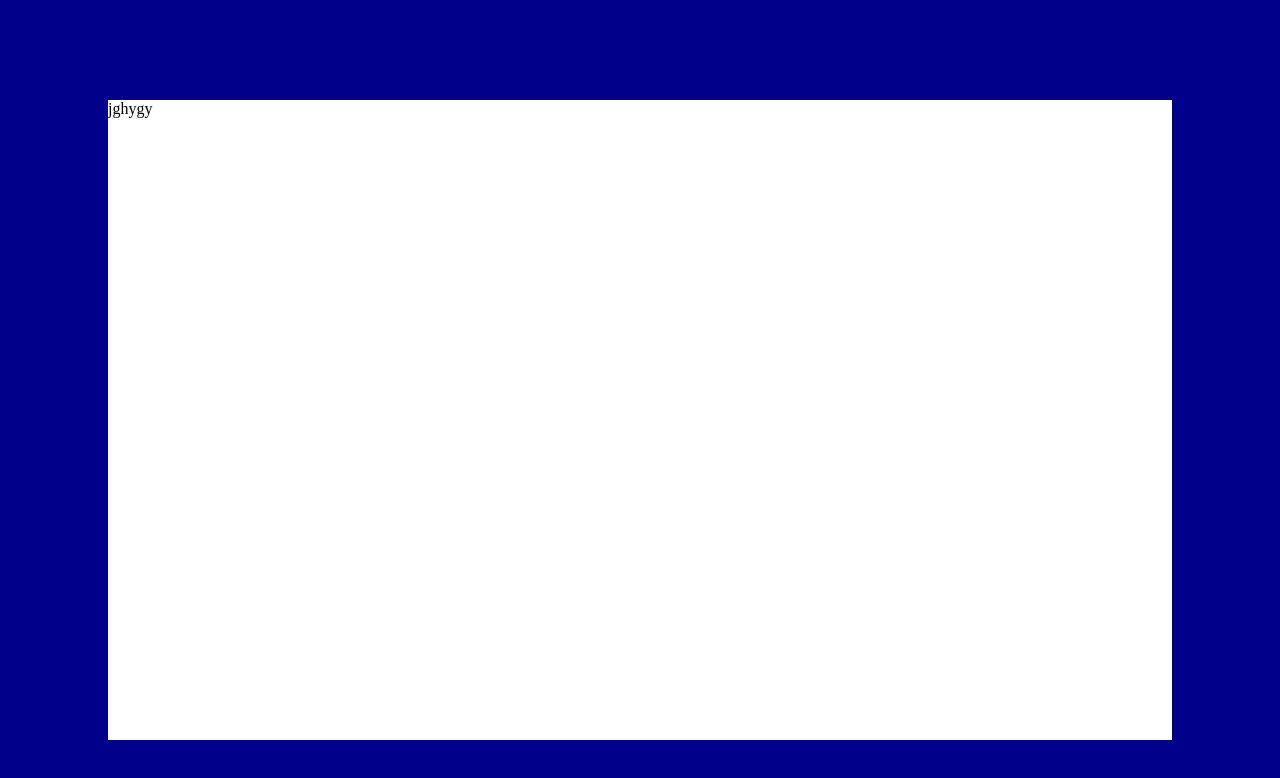
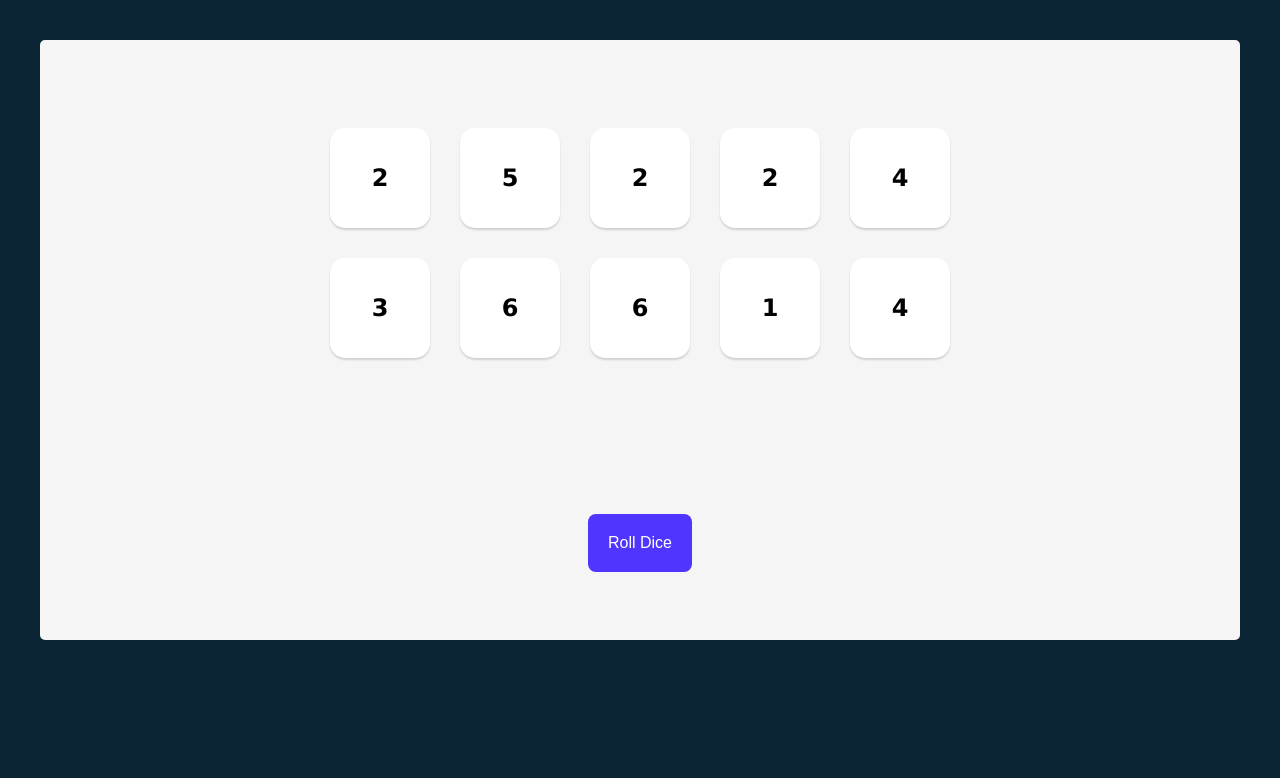
Before and after one commit to mister-abdurahman/reactTenzies, a React (Vite) app in the folder tenzies-app/: page / in a window 1280 px wide. Shown: the top 778 px of the page. Built offline with nearby package versions, Linux system fonts and the light colour scheme.

Commit message:
almost done

```diff
--- a/tenzies-app/package.json
+++ b/tenzies-app/package.json
@@ -9,6 +9,7 @@
     "preview": "vite preview"
   },
   "dependencies": {
+    "nanoid": "^4.0.2",
     "react": "^18.2.0",
     "react-dom": "^18.2.0"
   },
--- a/tenzies-app/src/App.css
+++ b/tenzies-app/src/App.css
@@ -1,9 +1,60 @@
+* {
+  box-sizing: border-box;
+}
+
 body {
-  background-color: darkblue;
+  margin: 0;
+  background-color: #0b2434;
+  padding: 40px;
 }
-.container {
-  /* width: 500px; */
-  height: 80vh;
-  margin: 100px;
-  background-color: white;
+
+main {
+  display: flex;
+  flex-direction: column;
+  justify-content: space-around;
+  align-items: center;
+  background-color: #f5f5f5;
+  height: 600px;
+  max-width: 1800px;
+  border-radius: 5px;
 }
+.box-container {
+  display: grid;
+  padding: 20px;
+  gap: 30px;
+  grid-template: auto auto / repeat(5, 1fr);
+  /* grid-template: 120px 120px / 120px 120px 120px 120px 120px; */
+}
+.box {
+  height: 100px;
+  width: 100px;
+  /* background-color: white; */
+  border-radius: 15px;
+  box-shadow: 0px 2px 2px rgba(0, 0, 0, 0.15);
+  display: flex;
+  justify-content: center;
+  align-items: center;
+  cursor: pointer;
+}
+.die-num {
+  font-size: 1.5rem;
+  font-family: Verdana, Geneva, Tahoma, sans-serif;
+}
+.roll-dice-btn {
+  /* grid-column-start: 2;
+  grid-column-start: 3; */
+  padding: 20px;
+  background-color: #5035ff;
+  border-radius: 8px;
+  color: white;
+  font-size: 16px;
+  font-weight: 500;
+  border: none;
+  cursor: pointer;
+}
+.roll-dice-btn:focus {
+  outline: none;
+}
+.roll-dice-btn:active {
+  box-shadow: inset 5px 5px 10px -3px rgba(0, 0, 0, 0.7);
+}
--- a/tenzies-app/src/App.jsx
+++ b/tenzies-app/src/App.jsx
@@ -1,8 +1,38 @@
 import { useState } from "react";
-import "./App.css";
+import { nanoid } from "nanoid";
+import Die from "./Die";
 
 function App() {
-  return <main className="container">jghygy</main>;
+  const [dice, setDice] = useState(allNewDice());
+
+  const diceElements = dice.map((data) => {
+    return <Die key={data.id} value={data.value} isHeld={data.isHeld} />;
+  });
+
+  function allNewDice() {
+    const newDice = [];
+    for (let x = 0; x < 10; x++) {
+      newDice.push({
+        id: nanoid(),
+        value: Math.ceil(Math.random() * 6),
+        isHeld: false,
+      });
+    }
+    return newDice;
+  }
+
+  function rollDice() {
+    setDice(allNewDice());
+  }
+
+  return (
+    <main>
+      <div className="box-container">{diceElements}</div>
+      <button className="roll-dice-btn" onClick={rollDice}>
+        Roll Dice
+      </button>
+    </main>
+  );
 }
 
 export default App;
--- /dev/null
+++ b/tenzies-app/src/Die.jsx
@@ -0,0 +1,13 @@
+import React from "react";
+
+export default function Die(props) {
+  return (
+    <div
+      className="box"
+      style={{ backgroundColor: props.isHeld ? "#59e391" : "white" }}
+    >
+      <h2 className="die-num">{props.value}</h2>
+    </div>
+  );
+}
+// 35.
```
Also changed, not shown: 1 other file (tests, documents, lock files or other folders).
